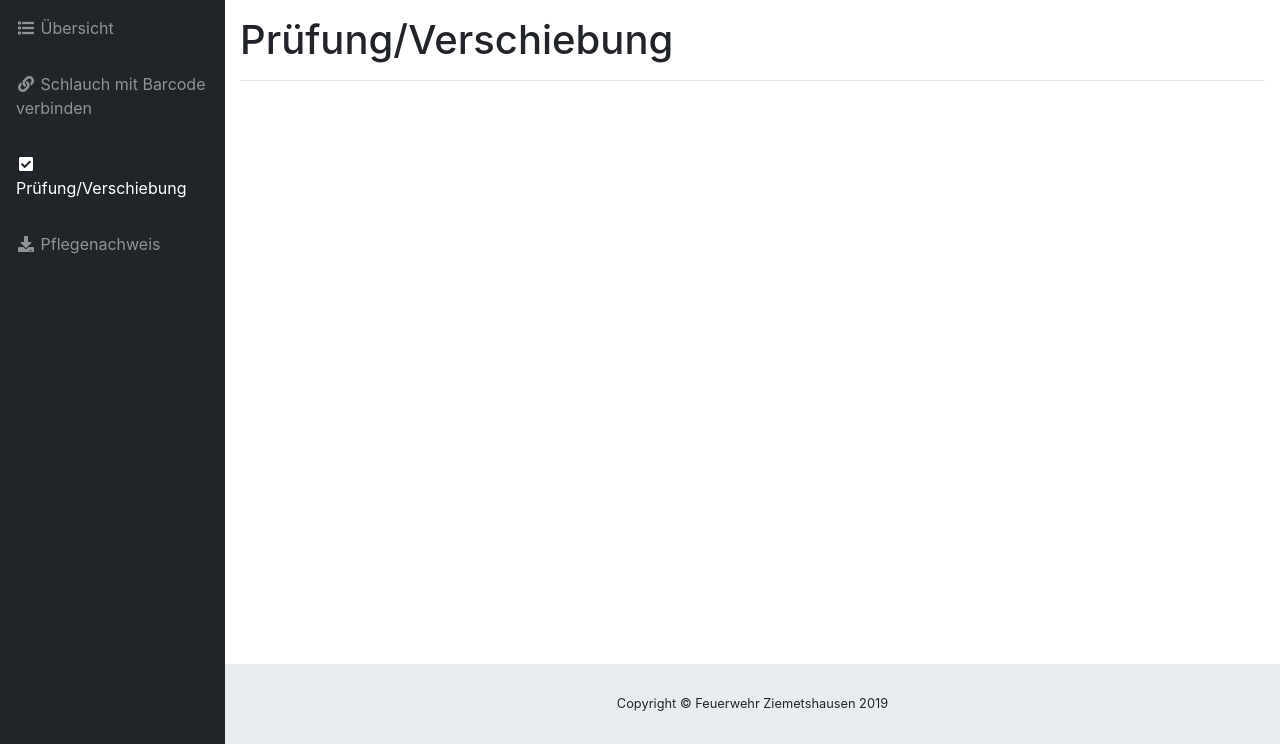
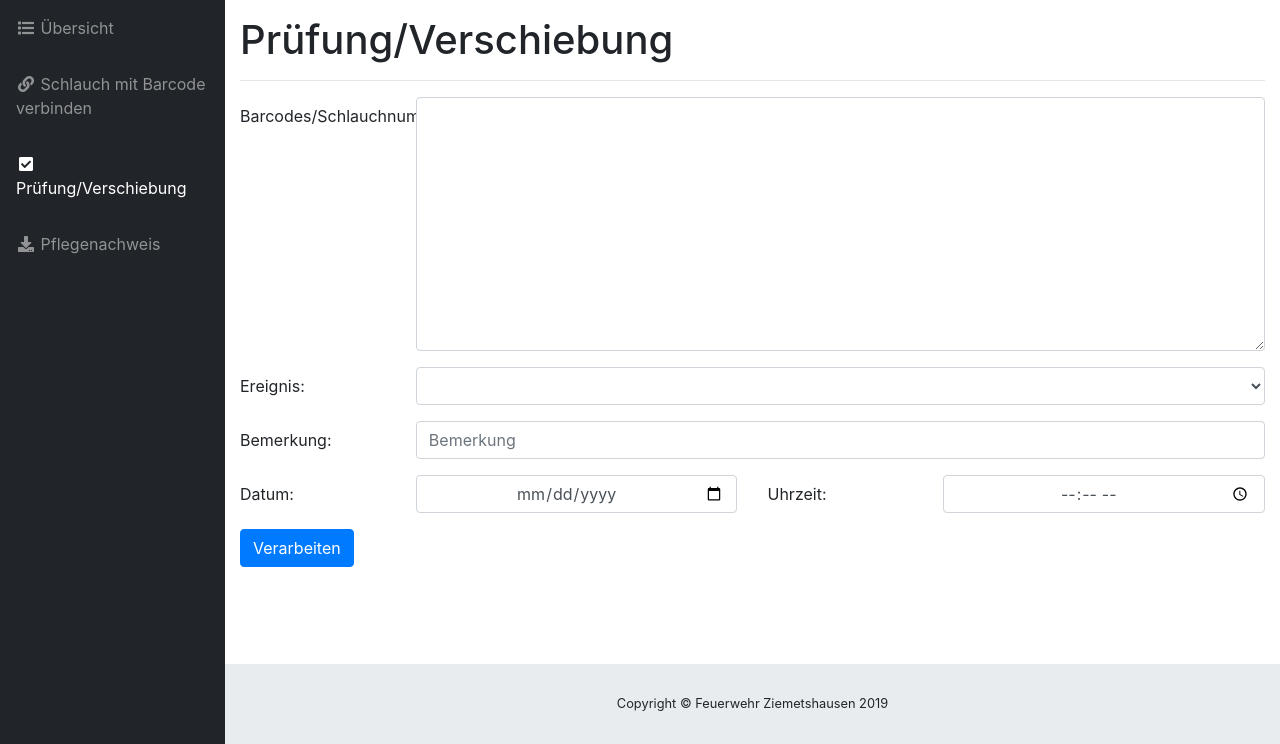
Before and after one commit to HyP3r-/firehose, a Django app: page /check in a window 1280 px wide. Shown: the part 56-800 px from the top of the page. Run offline with Django 3.2, Linux system fonts and the light colour scheme; the visitor is signed in with stand-in values (Sample User, id 1); lists and menus that the app fills with data are empty; some libraries are stand-ins or nearby versions.

Commit message:
check.html: created check

```diff
--- a/web/hose/templates/hose/check.html
+++ b/web/hose/templates/hose/check.html
@@ -1,4 +1,5 @@
 {% extends "hose/base.html" %}
+{% load static %}
 
 {% block title %}Prüfung/Verschiebung{% endblock %}
 {% block title-page %}Prüfung/Verschiebung{% endblock %}
@@ -13,5 +14,42 @@
 {% endblock %}
 
 {% block content %}
+    <div class="form-group row">
+        <label class="col-sm-2 col-form-label" for="inputBarcodes">Barcodes/Schlauchnummer:</label>
+        <div class="col-sm-10">
+            <textarea class="form-control" id="inputBarcodes" rows="10"></textarea>
+        </div>
+    </div>
+    <div class="form-group row">
+        <label class="col-sm-2 col-form-label" for="inputEvent">Ereignis:</label>
+        <div class="col-sm-10">
+            <select class="form-control" id="inputEvent">
+            </select>
+        </div>
+    </div>
+    <div class="form-group row">
+        <label class="col-sm-2 col-form-label" for="inputDescription">Bemerkung:</label>
+        <div class="col-sm-10">
+            <input class="form-control" id="inputDescription" placeholder="Bemerkung" type="text">
+        </div>
+    </div>
+    <div class="form-group row">
+        <label class="col-sm-2 col-form-label" for="inputDate">Datum:</label>
+        <div class="col-sm-4">
+            <input class="form-control text-center" id="inputDate" type="date">
+        </div>
+        <label class="col-sm-2 col-form-label" for="inputTime">Uhrzeit:</label>
+        <div class="col-sm-4">
+            <input class="form-control text-center" id="inputTime" type="time">
+        </div>
+    </div>
+    <div class="form-group row">
+        <div class="col-sm-10">
+            <button class="btn btn-primary" id="buttonCheck">Verarbeiten</button>
+        </div>
+    </div>
+{% endblock %}
 
+{% block js-content %}
+    <script src="{% static "hose/js/check.js" %}"></script>
 {% endblock %}
```
Also changed, not shown: web/hose/static/hose/js/check.js (added).
